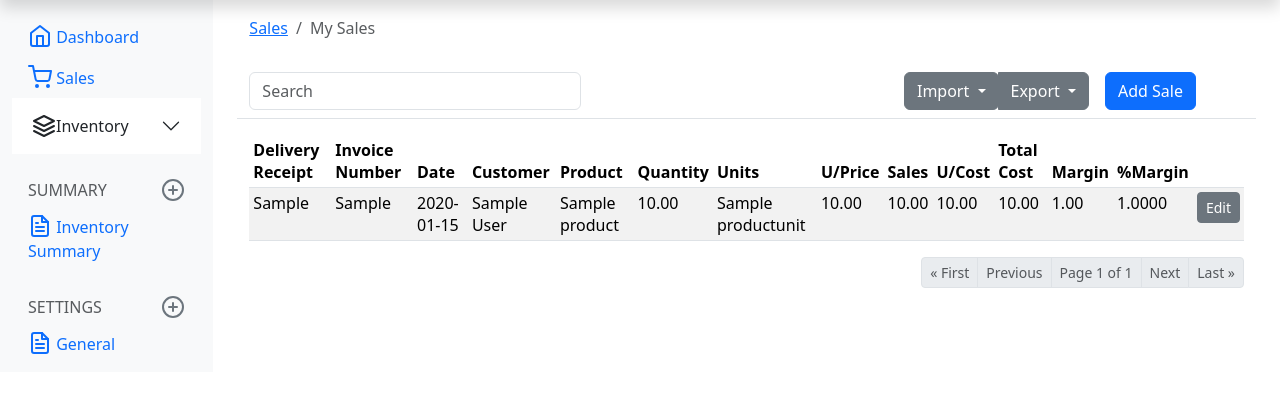
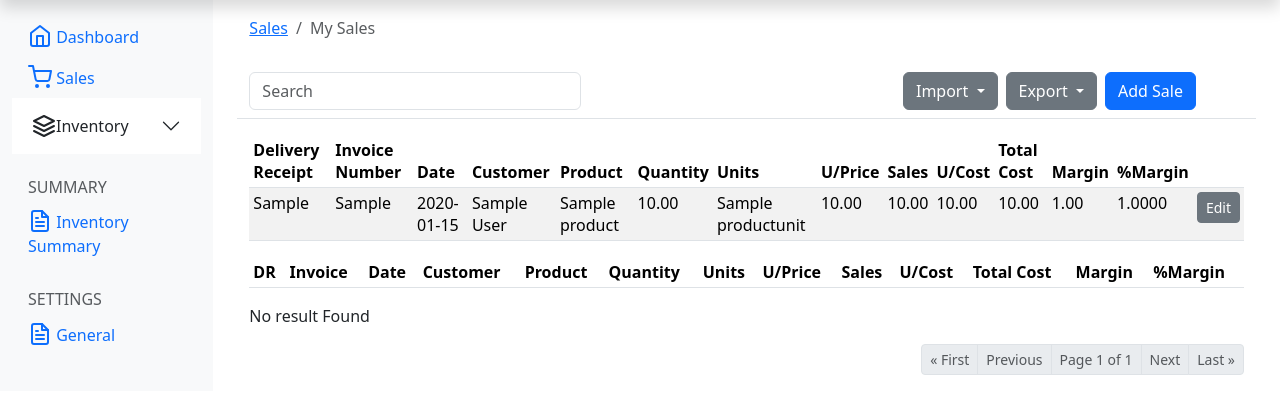
Before and after one commit to lolideppt123/inventory-management-1, a Django app: page /sales/ in a window 1280 px wide. Shown: the part 36-450 px from the top of the page. Run offline with Django 4.2, Linux system fonts and the light colour scheme; a user stored in the database is signed in; tables that the repository leaves empty hold one stand-in row (values such as "Sample post"); lists and menus that the app fills with data are empty; some libraries are stand-ins or nearby versions.

Commit message:
added sales search functionality, changed Sales model DR & Invoice default value to "\

```diff
--- a/sales/models.py
+++ b/sales/models.py
@@ -6,8 +6,8 @@ from django.core.validators import MinValueValidator, MaxValueValidator
 
 # Create your models here.
 class Sales(models.Model):
-    delivery_receipt = models.CharField(max_length=250, default="0000", null=True, blank=True)
-    invoice = models.CharField(max_length=250, default="0000", null=True, blank=True)
+    delivery_receipt = models.CharField(max_length=250, default="", null=True, blank=True)
+    invoice = models.CharField(max_length=250, default="", null=True, blank=True)
     date = models.DateField(default=now, null=True, blank=True)
     customer = models.ForeignKey('Customer', on_delete=models.SET_NULL, null=True)
     product_name = models.ForeignKey('Products', on_delete=models.SET_NULL, null=True)
--- a/sales/templates/sales/index.html
+++ b/sales/templates/sales/index.html
@@ -32,11 +32,8 @@
                         <li><a href="{% url 'sales:product_upload' %}" class="dropdown-item">Products</a></li>
                         <li><a href="{% url 'sales:sales_upload' %}" class="dropdown-item">Sales</a></li>
                     </ul>
-                    {% comment %} <div class="btn-group">
-						<a href="{% url 'sales:customer_upload' %}" class="btn-secondary" id="">
-							Import
-                        </a>
-                    </div> {% endcomment %}
+                </div>
+
                 <div class="btn-group me-2">
                     <button class="btn btn-secondary dropdown-toggle" type="button" id="defaultDropdown2" data-bs-toggle="dropdown" data-bs-auto-close="true" aria-expanded="false">
                         Export
@@ -47,7 +44,7 @@
                         {% comment %} <li><a href="{% url 'expenses:export_pdf' %}" class="dropdown-item">PDF</a></li> {% endcomment %}
                     </ul>
                 </div>
-				</div>
+
 				<div class="btn-group me-5">
 					<a href="{% url 'sales:add_sales' %}" class="btn btn-primary">Add Sale</a>
 				</div>
@@ -55,7 +52,6 @@
         </div>
 
         <div class="container">
-
             {% if sales.count %}
             <div class="app-table">
                 <table class="table table-striped table-hover table-sm">
@@ -100,6 +96,34 @@
                     </tbody>
 
                 </table>
+            </div>
+            {% endif %}
+
+            <div class="output-table">
+                <table class="table table-striped table-hover table-sm">
+                    <thead>
+                        <tr>
+                            <th>DR</th>
+                            <th>Invoice</th>
+                            <th>Date</th>
+                            <th>Customer</th>
+                            <th>Product</th>
+                            <th>Quantity</th>
+                            <th>Units</th>
+                            <th>U/Price</th>
+                            <th>Sales</th>
+                            <th>U/Cost</th>
+                            <th>Total Cost</th>
+                            <th>Margin</th>
+                            <th>%Margin</th>
+                        </tr>
+                    </thead>
+                    <tbody class="output-table-body">
+
+                    </tbody>
+                </table>
+            </div>
+            <div class="no-result-display"><p>No result Found</p></div>
 
             <div class="pagination-container">
                 <nav>
@@ -123,8 +147,5 @@
                 </nav>
             </div>
         </div>
-            {% endif %}
-
-        </div>
-
+<script src="{% static 'js/search_sales.js' %}"></script>
 {% endblock content %}
--- a/sales/urls.py
+++ b/sales/urls.py
@@ -8,6 +8,7 @@ urlpatterns = [
     path('', views.IndexPageView.as_view(), name='sales'),
     path('add-sale', csrf_exempt(views.AddSaleView.as_view()), name='add_sales'),
     path('edit-sale/<id>', views.EditSaleView.as_view(), name='edit_sales'),
+    path('search-sales', csrf_exempt(views.SearchSalesView.as_view()), name='search_sales'),
     path('customer-upload', views.customeruploadcsv, name='customer_upload'),
     path('product-upload', views.productuploadcsv, name='product_upload'),
     path('sales-upload', views.salesuploadcsv, name='sales_upload'),
--- a/sales/views.py
+++ b/sales/views.py
@@ -10,12 +10,16 @@ from .models import Customer, Products, Sales, ProductUnit
 from inventory.models import Inventory, InventoryType, CurrentTotalInventory, InventoryTransactions, TransactionType
 from decimal import Decimal, InvalidOperation
 from django.utils.safestring import mark_safe
+import json
+from django.http import JsonResponse
+from django.db.models import Q
+from .serializers import SalesSerializer
 
 class IndexPageView(LoginRequiredMixin, View):
     login_url = '/authentication/login'
     def get(self, request):
         sales = Sales.objects.filter(owner=request.user)
-        paginator = Paginator(sales, 10)
+        paginator = Paginator(sales, 15)
         page_number = request.GET.get('page')
         page_obj = paginator.get_page(page_number)
 
@@ -306,6 +310,23 @@ class EditSaleView(LoginRequiredMixin, View):
             messages.success(request, mark_safe(f"Sales of <strong>{product_name}</strong>, <strong>{sold_quantity} {product_unit}</strong> to <strong>{customer}</strong> has been saved successfully!"))
             return redirect('sales:sales')
 
+class SearchSalesView(LoginRequiredMixin,View):
+    login_url = '/authentication/login'
+
+    def post(self, request):
+        search_str = json.loads(request.body).get('fieldValue', '')
+        # https://stackoverflow.com/questions/41605962/how-to-use-incontains-for-filtering-by-using-foreignkey-in-django
+        sales = Sales.objects.filter(
+            Q(delivery_receipt__istartswith=search_str) |
+            Q(invoice__istartswith=search_str) |
+            Q(date__icontains=search_str) |
+            Q(customer__name__istartswith=search_str) |
+            Q(product_name__name__istartswith=search_str)
+        )
+        sales_serializer = SalesSerializer(sales, many=True)
+
+        return JsonResponse(list(sales_serializer.data), safe=False)
+
 class CsvImportForm(forms.Form):
     file = forms.FileField()
 
--- a/templates/partials/_sidebar.html
+++ b/templates/partials/_sidebar.html
@@ -68,9 +68,6 @@
 
         <h6 class="sidebar-heading d-flex justify-content-between align-items-center px-3 mt-4 mb-1 text-muted text-uppercase">
             <span>Summary</span>
-            <a class="link-secondary" href="#" aria-label="Add a new report">
-                <span data-feather="plus-circle" class="align-text-bottom"></span>
-            </a>
         </h6>
 
         <ul class="nav flex-column mb-2">
@@ -96,9 +93,6 @@
 
         <h6 class="sidebar-heading d-flex justify-content-between align-items-center px-3 mt-4 mb-1 text-muted text-uppercase">
             <span>Settings</span>
-            <a class="link-secondary" href="#" aria-label="Add a new report">
-                <span data-feather="plus-circle" class="align-text-bottom"></span>
-            </a>
         </h6>
 
         <ul class="nav flex-column mb-2">
```
Also changed, not shown: sales/serializers.py (+7 -1 lines). Lines whose indentation alone changed are shown as unchanged.
